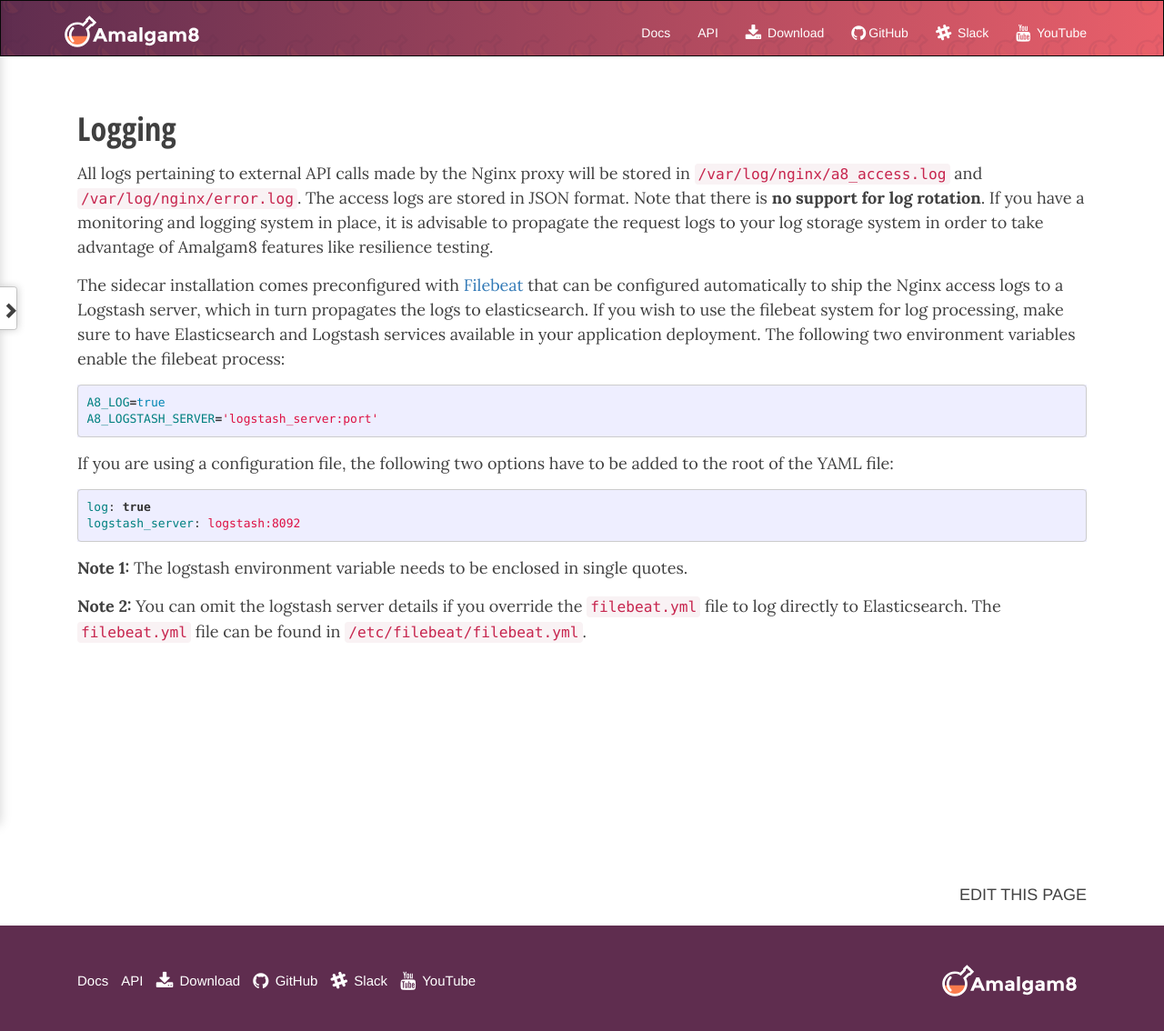
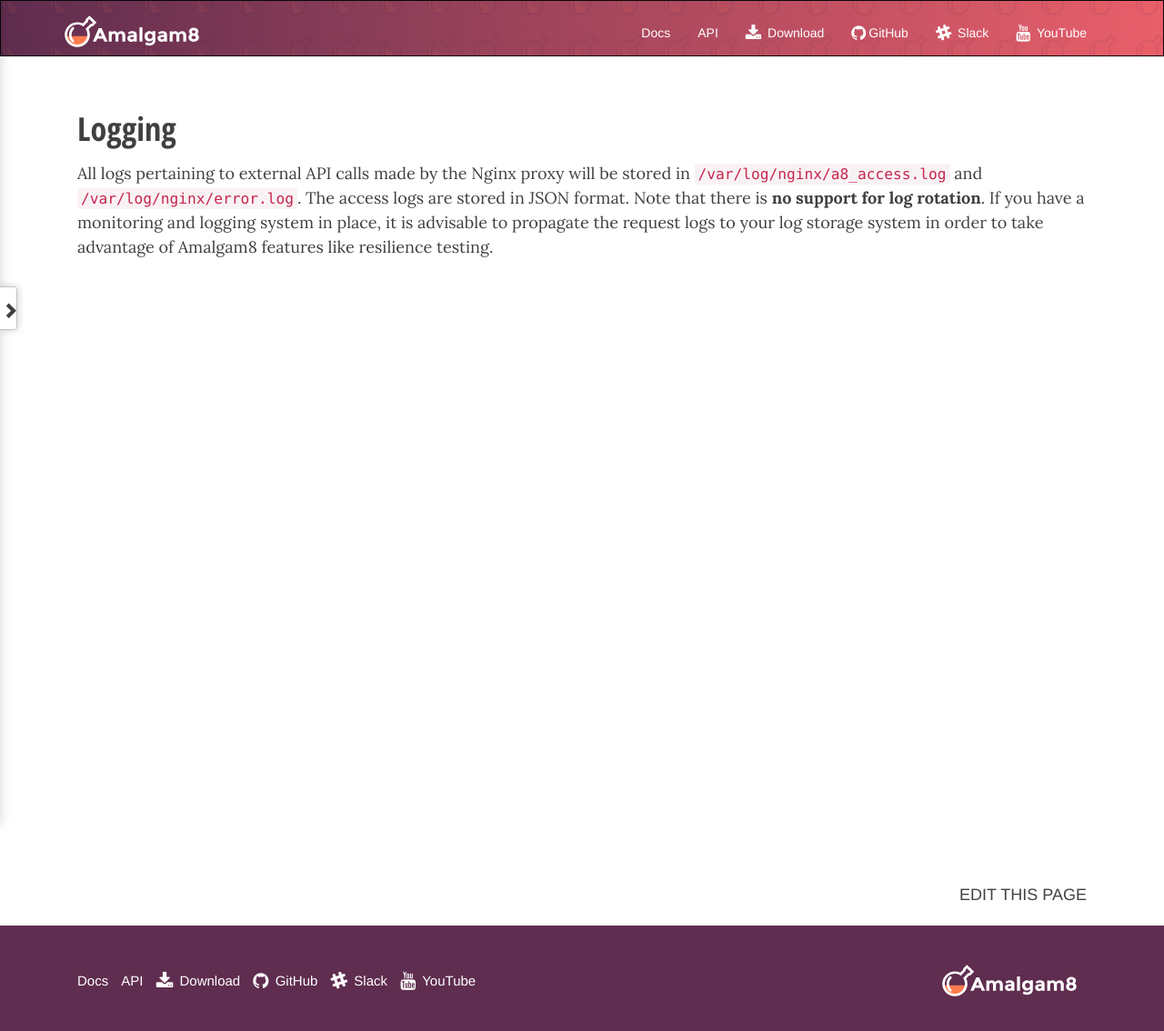
Before and after one commit to amalgam8/amalgam8.github.io, a Jekyll site: the page built from _docs/3-sidecar/sidecar-logging-api-calls.md, in a window 1280 px wide. Shown: the whole page at 91% size. Built offline with Jekyll 4.4.1, drawn with Linux system fonts in a browser that asks for light colours; nearby versions of some CDN libraries; comment, search, counter and statistics services are not loaded.

Commit message:
Removing mention of filebeat, logstash and friends

````diff
--- a/_docs/3-sidecar/sidecar-logging-api-calls.md
+++ b/_docs/3-sidecar/sidecar-logging-api-calls.md
@@ -13,31 +13,3 @@ that there is **no support for log rotation**. If you have a monitoring and
 logging system in place, it is advisable to propagate the request logs to
 your log storage system in order to take advantage of Amalgam8 features
 like resilience testing.
-
-The sidecar installation comes preconfigured with
-[Filebeat](https://www.elastic.co/products/beats/filebeat) that can be
-configured automatically to ship the Nginx access logs to a Logstash
-server, which in turn propagates the logs to elasticsearch. If you wish to
-use the filebeat system for log processing, make sure to have Elasticsearch
-and Logstash services available in your application deployment. The
-following two environment variables enable the filebeat process:
-
-```bash
-A8_LOG=true
-A8_LOGSTASH_SERVER='logstash_server:port'
-```
-
-If you are using a configuration file, the following two options have to be
-added to the root of the YAML file:
-
-```yaml
-log: true
-logstash_server: logstash:8092
-```
-
-**Note 1:** The logstash environment variable needs to be enclosed in single
-quotes.
-
-**Note 2:** You can omit the logstash server details if you override the
-`filebeat.yml` file to log directly to Elasticsearch. The `filebeat.yml`
-file can be found in `/etc/filebeat/filebeat.yml`.
````
